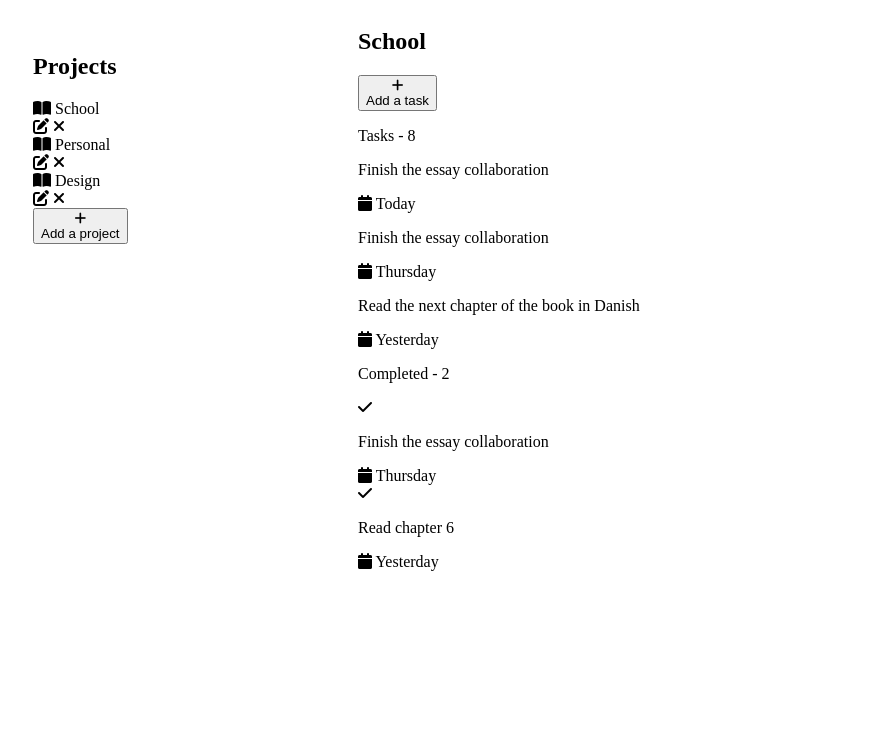
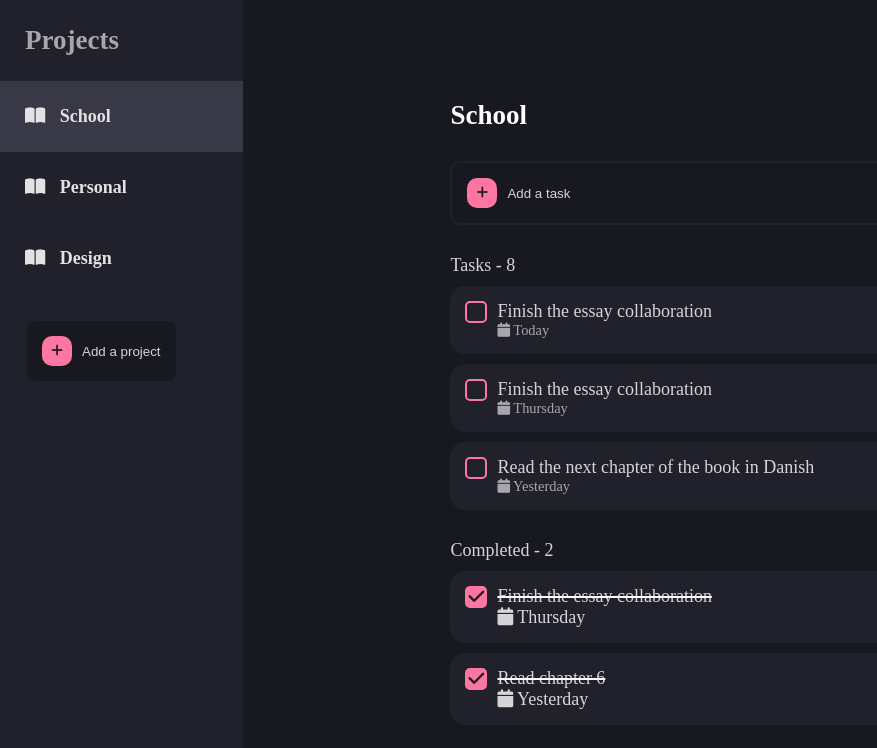
Before and after one commit to Selt0/todo-list, a website built with webpack: page dist/index.html in a window 1280 px wide. Shown: the whole page, without its empty margins (0-877 px from the left). Built offline with nearby package versions, Linux system fonts and the light colour scheme.

Commit message:
complete styles

```diff
--- a/src/style.css
+++ b/src/style.css
@@ -1,9 +1,173 @@
+:root {
+    --secondary-dark: #21212b;
+    --main-dark: #181820;
+    --pink: #fc76a1;
+    --main-text-color: #d5d5d7;
+    --secondary-text-color: #a7a7ab;
+    --project-text-color: #e2e2e3;
+    --active: #383846;
+    --active-hover: #272732;
+}
+* {
+    padding: 0;
+    margin: 0;
+}
+
 .main {
+    font-size: 18px;
     display: flex;
+    height: 100vh;
+    background-color: var(--main-dark);
 }
 
 .sidebar {
+    background-color: var(--secondary-dark);
     min-width: 200px;
     width: 300px;
+    color: var(--project-text-color)
+}
+
+.sidebar h2 {
+     margin: 25px;
+    color: var(--secondary-text-color);
+}
+
+.project {
+    display: flex;
+    padding: 25px;
+    justify-content: space-between;
+}
+
+.project:hover {
+    cursor: pointer;
+    background-color: var(--active-hover);
+}
+
+.project:hover .project-buttons{
+    display: block;
+}
+
+.active {
+    background-color: var(--active);
+}
+
+.sidebar .project-title {
+    margin-left: 10px;
+    margin-right: 10px;
+    font-weight: 700;
+}
+
+.project-buttons {
+    display: none;
+    align-self: flex-end;
+}
+
+.project-buttons i:first-child {
+    margin-right: 10px;
+}
+
+.add-project {
+    display: flex;
     padding: 25px;
 }
+
+.btn {
+    display: flex;
+    align-items: center;
+    border: 2px solid var(--secondary-dark);
+    padding: 15px;
+    background-color: var(--main-dark);
+    color: var(--main-text-color);
+    cursor: pointer;
+    border-radius: 10px;
+}
+
+.btn:hover {
+    background-color: var(--active-hover);
+}
+.add-icon {
+    width: 30px;
+    height: 30px;
+    color: var(--main-dark);
+    background-color: var(--pink);
+    border-radius: 10px;
+    display: flex;
+    justify-content: center;
+    align-items: center;
+    margin-right: 10px;
+}
+
+.tasks {
+    color: var(--main-text-color);
+    display: flex;
+    flex-direction: column;
+    align-items: center;
+    width: 100%;
+    margin-top: 100px;
+}
+
+.container {
+    width: 60%;
+}
+
+.title {
+    color: #fff;
+    margin-bottom: 30px;
+}
+
+.tasks-container {
+    margin-bottom: 30px;
+}
+
+.tasks-container > p,
+.completed-tasks > p {
+    margin-bottom: 10px;
+}
+
+.card {
+    display: flex;
+    background-color: var(--secondary-dark);
+    border-radius: 15px;
+    margin-bottom: 10px;
+    padding: 15px;
+}
+
+.add-task  .btn{
+    width: 100%;
+}
+
+.add-task {
+    padding: 0;
+    margin-bottom: 30px;
+}
+
+.checkbox {
+    width: 18px;
+    height: 18px;
+    border: 2px solid var(--pink);
+    border-radius: 5px;
+    margin-right: 10px;
+}
+
+.checkbox:hover {
+    cursor: pointer;
+}
+
+.checked {
+    color: var(--main-dark);
+    background-color: var(--pink);
+    display: flex;
+    justify-content: center;
+    align-items: center;
+}
+
+.completed {
+    text-decoration: line-through;
+    text-decoration-color: #fff;
+    text-decoration-thickness: 1.5px;
+}
+
+.task-details {
+    font-size: .9rem;
+    color: var(--secondary-text-color);
+}
```
